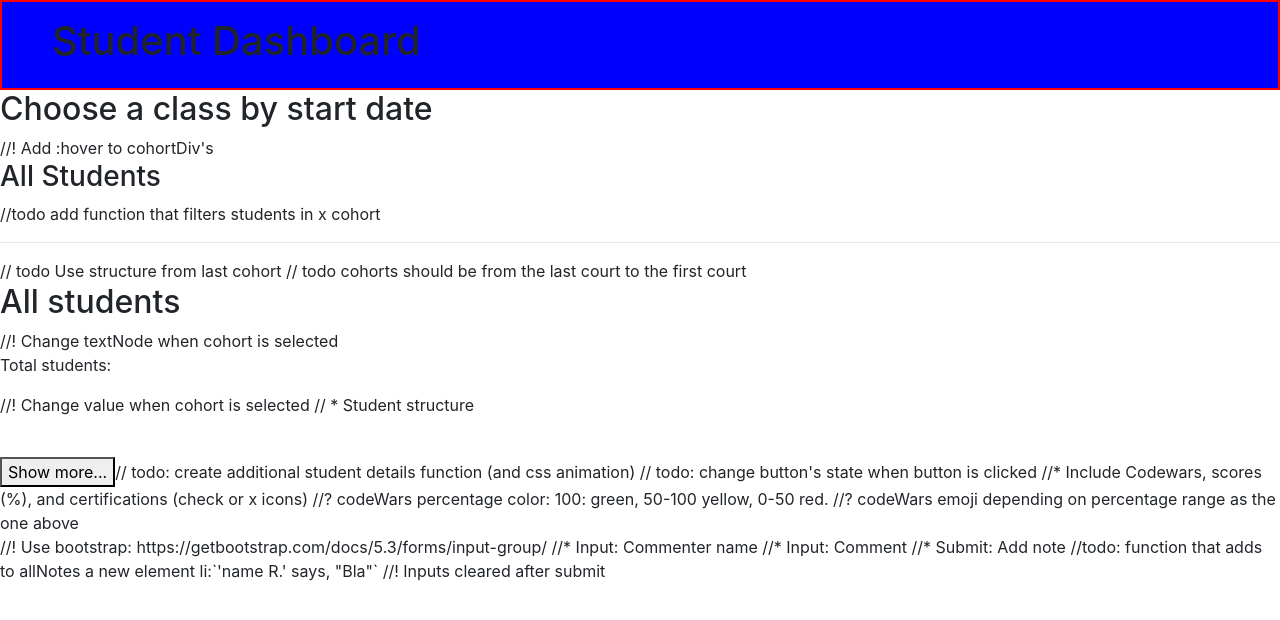
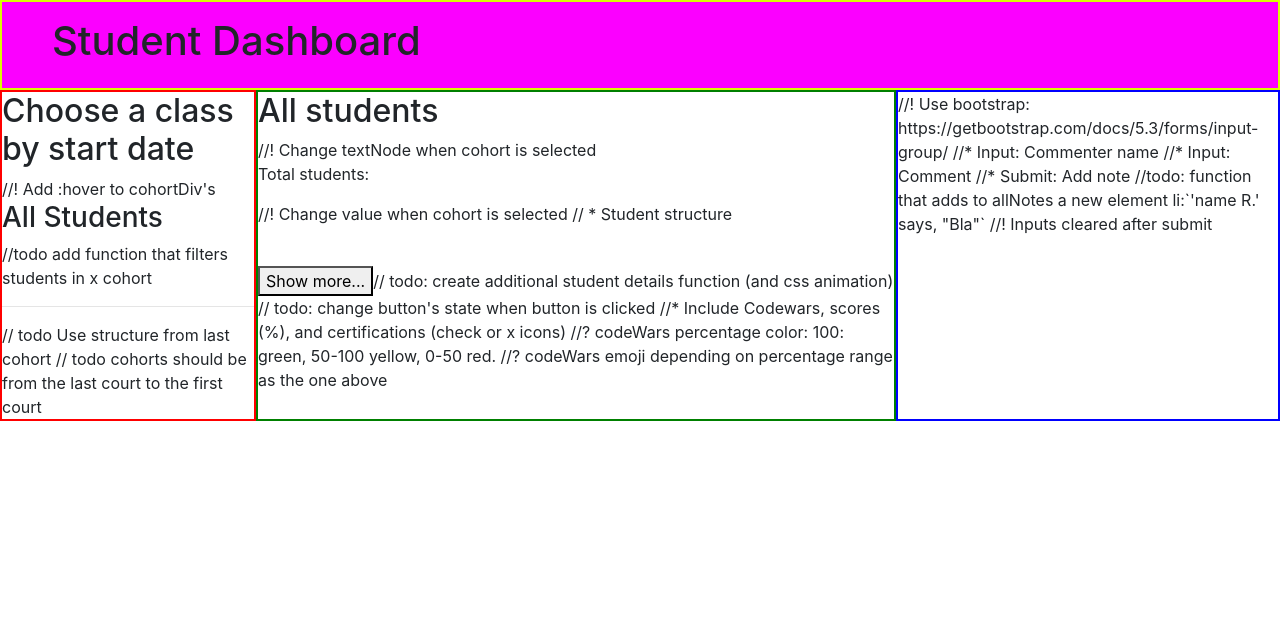
Before and after one commit to yanakolajara/project-student-dashboard, a React (Create React App) app: page / in a window 1280 px wide. Shown: the top 620 px of the page. Built offline with nearby package versions, Linux system fonts and the light colour scheme.

Commit message:
Grid template for main content

```diff
--- a/src/App.js
+++ b/src/App.js
@@ -8,6 +8,7 @@ function App() {
         <h1>Student Dashboard</h1>
       </header>
 
+      <div class="mainContent">
         <aside class="cohorts">
           <h2>Choose a class by start date</h2>
           //! Add :hover to cohortDiv's
@@ -39,9 +40,9 @@ function App() {
               //? codeWars percentage color: 100: green, 50-100 yellow, 0-50 red.
               //? codeWars emoji depending on percentage range as the one above
             </div>
-
           </div>
         </main>
+
         <asside class="notes">
           <form>
             //! Use bootstrap: https://getbootstrap.com/docs/5.3/forms/input-group/
@@ -54,6 +55,7 @@ function App() {
           <ul class="allNotes"></ul>
         </asside>
       </div>
+    </div>
   );
 }
 
--- a/src/index.css
+++ b/src/index.css
@@ -1,12 +1,31 @@
+body{
+    display: grid;
+}
+
 header{
     height: 90px;
     font-size: 2em;
-    border: 2px solid red;
+    border: 2px solid rgb(217, 255, 0);
     padding-left: 50px;
     padding-top: 15px;
-    background: blue;
+    background: rgb(251, 0, 255);
 }
 
 header h1{
     margin: 0px;
 }
+
+.mainContent{
+    display: grid;
+    grid-template-columns: 20% 50% 30%;
+}
+
+.cohorts{
+    border: 2px solid red;
+}
+main{
+    border: 2px solid green
+}
+.notes {
+    border: 2px solid blue;
+}
```
Lines whose indentation alone changed are shown as unchanged.
